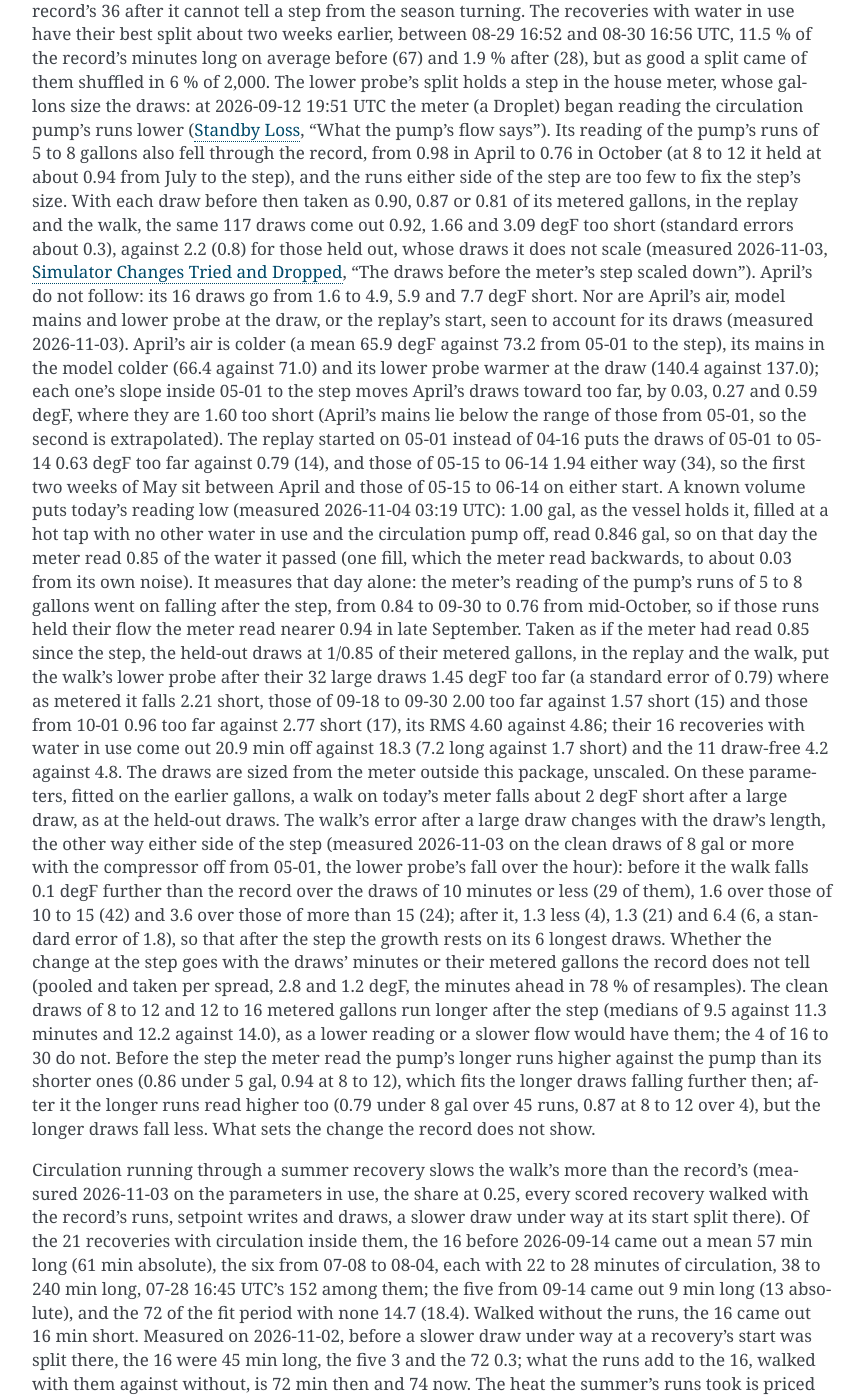
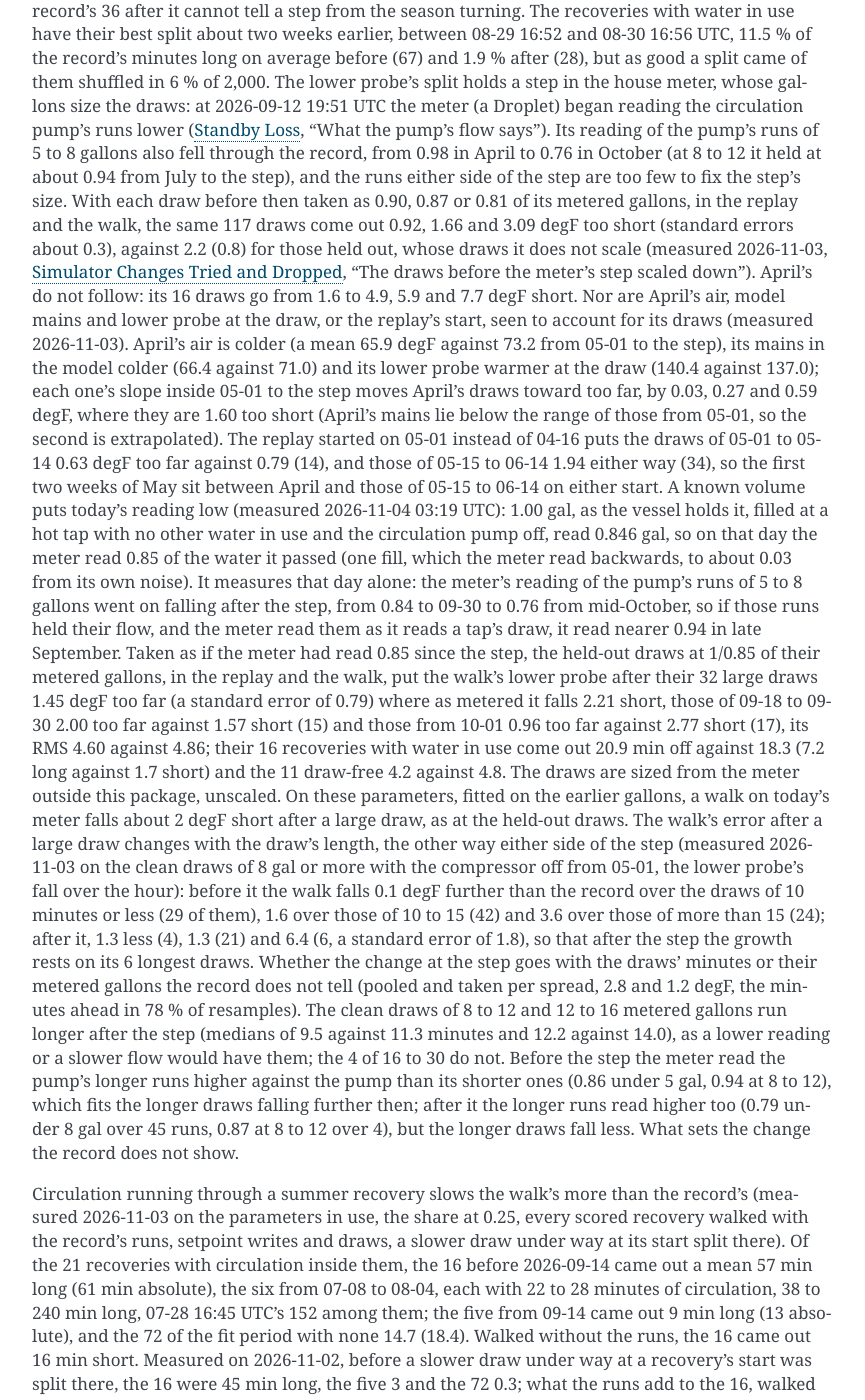
Before and after one commit to eman/nwp500-python, a Sphinx documentation site: the page built from docs/explanation/simulator.rst, in a window 1280 px wide and 1400 px high, scrolled down 13505 px. Shown: the whole window, without its empty margins (338-1203 px from the left). Built offline with Sphinx 7.4.7, drawn with Linux system fonts in a browser that asks for light colours.

Commit message:
docs(sim): the 0.94 assumes the meter reads the pump's runs as a tap's draw

```diff
--- a/docs/explanation/simulator.rst
+++ b/docs/explanation/simulator.rst
@@ -801,38 +801,38 @@ gal, so on that day the meter read 0.85 of the water it passed (one
 fill, which the meter read backwards, to about 0.03 from its own noise).
 It measures that day alone: the meter's reading of the pump's runs of 5
 to 8 gallons went on falling after the step, from 0.84 to 09-30 to 0.76
-from mid-October, so if those runs held their flow the meter read nearer
-0.94 in late September. Taken as if the meter had read 0.85 since the
-step, the held-out draws at 1/0.85 of their metered gallons, in the
-replay and the walk, put the walk's lower probe after their 32 large
-draws 1.45 degF too far (a standard error of 0.79) where as metered it
-falls 2.21 short, those of 09-18 to 09-30 2.00 too far against 1.57
-short (15) and those from 10-01 0.96 too far against 2.77 short (17),
-its RMS 4.60 against 4.86; their 16 recoveries with water in use come
-out 20.9 min off against 18.3 (7.2 long against 1.7 short) and the 11
-draw-free 4.2 against 4.8. The draws are sized from the meter outside
-this package, unscaled. On these parameters, fitted on the earlier
-gallons, a walk on today's meter falls about 2 degF short after a large
-draw, as at the held-out draws. The walk's error after a large draw
-changes with the draw's length, the other way either side of the step
-(measured 2026-11-03 on the clean draws of 8 gal or more with the
-compressor off from 05-01, the lower probe's fall over the hour): before
-it the walk falls 0.1 degF further than the record over the draws of 10
-minutes or less (29 of them), 1.6 over those of 10 to 15 (42) and 3.6
-over those of more than 15 (24); after it, 1.3 less (4), 1.3 (21) and
-6.4 (6, a standard error of 1.8), so that after the step the growth
-rests on its 6 longest draws. Whether the change at the step goes with
-the draws' minutes or their metered gallons the record does not tell
-(pooled and taken per spread, 2.8 and 1.2 degF, the minutes ahead in 78
-% of resamples). The clean draws of 8 to 12 and 12 to 16 metered gallons
-run longer after the step (medians of 9.5 against 11.3 minutes and 12.2
-against 14.0), as a lower reading or a slower flow would have them; the
-4 of 16 to 30 do not. Before the step the meter read the pump's longer
-runs higher against the pump than its shorter ones (0.86 under 5 gal,
-0.94 at 8 to 12), which fits the longer draws falling further then;
-after it the longer runs read higher too (0.79 under 8 gal over 45 runs,
-0.87 at 8 to 12 over 4), but the longer draws fall less. What sets the
-change the record does not show.
+from mid-October, so if those runs held their flow, and the meter read
+them as it reads a tap's draw, it read nearer 0.94 in late September.
+Taken as if the meter had read 0.85 since the step, the held-out draws
+at 1/0.85 of their metered gallons, in the replay and the walk, put the
+walk's lower probe after their 32 large draws 1.45 degF too far (a
+standard error of 0.79) where as metered it falls 2.21 short, those of
+09-18 to 09-30 2.00 too far against 1.57 short (15) and those from 10-01
+0.96 too far against 2.77 short (17), its RMS 4.60 against 4.86; their
+16 recoveries with water in use come out 20.9 min off against 18.3 (7.2
+long against 1.7 short) and the 11 draw-free 4.2 against 4.8. The draws
+are sized from the meter outside this package, unscaled. On these
+parameters, fitted on the earlier gallons, a walk on today's meter falls
+about 2 degF short after a large draw, as at the held-out draws. The
+walk's error after a large draw changes with the draw's length, the
+other way either side of the step (measured 2026-11-03 on the clean
+draws of 8 gal or more with the compressor off from 05-01, the lower
+probe's fall over the hour): before it the walk falls 0.1 degF further
+than the record over the draws of 10 minutes or less (29 of them), 1.6
+over those of 10 to 15 (42) and 3.6 over those of more than 15 (24);
+after it, 1.3 less (4), 1.3 (21) and 6.4 (6, a standard error of 1.8),
+so that after the step the growth rests on its 6 longest draws. Whether
+the change at the step goes with the draws' minutes or their metered
+gallons the record does not tell (pooled and taken per spread, 2.8 and
+1.2 degF, the minutes ahead in 78 % of resamples). The clean draws of 8
+to 12 and 12 to 16 metered gallons run longer after the step (medians of
+9.5 against 11.3 minutes and 12.2 against 14.0), as a lower reading or a
+slower flow would have them; the 4 of 16 to 30 do not. Before the step
+the meter read the pump's longer runs higher against the pump than its
+shorter ones (0.86 under 5 gal, 0.94 at 8 to 12), which fits the longer
+draws falling further then; after it the longer runs read higher too
+(0.79 under 8 gal over 45 runs, 0.87 at 8 to 12 over 4), but the longer
+draws fall less. What sets the change the record does not show.
 
 Circulation running through a summer recovery slows the walk's more than
 the record's (measured 2026-11-03 on the parameters in use, the share at
```
